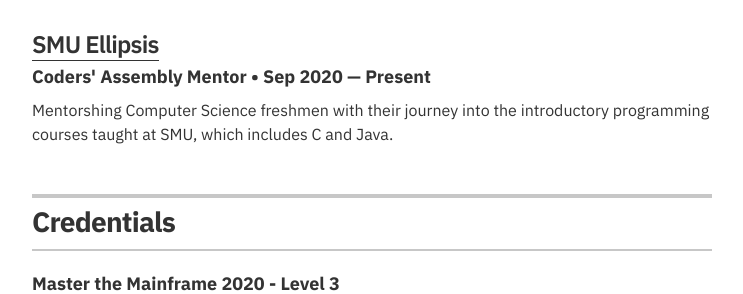
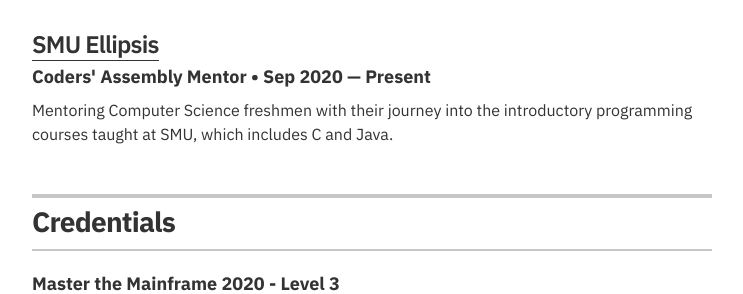
Before and after one commit to tanto259/hartan.to, a Jekyll site: the page built from index.html, in a window 1280 px wide and 900 px high, scrolled down 2498 px. Shown: the part 160-454 px from the top of the window, without its empty margins (268-1011 px from the left). Built offline with Jekyll 4.4.1, drawn with Linux system fonts in a browser that asks for light colours; some of the changed text lies outside the part shown.

Commit message:
Add Last Updated and Fix Typo

```diff
--- a/_data/associations.yml
+++ b/_data/associations.yml
@@ -21,4 +21,4 @@
   role: Coders' Assembly Mentor
   year: Sep 2020 &mdash; Present
   url: https://ellipsis.sis.smu.edu.sg/
-  summary: Mentorshing Computer Science freshmen with their journey into the introductory programming courses taught at SMU, which includes C and Java.
+  summary: Mentoring Computer Science freshmen with their journey into the introductory programming courses taught at SMU, which includes C and Java.
--- a/_layouts/resume.html
+++ b/_layouts/resume.html
@@ -210,6 +210,10 @@
             </section>
             {% endif %}
 
+            <footer class="page-footer">
+                <p class="footer-line">Last Updated: {{ site.time | date_to_string }}</p>
+            </footer>
+
         </div>
 
         <script src="js/main.min.js"></script>
```
